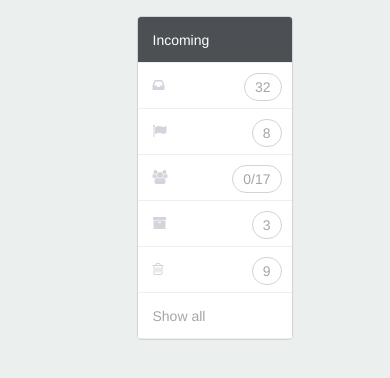
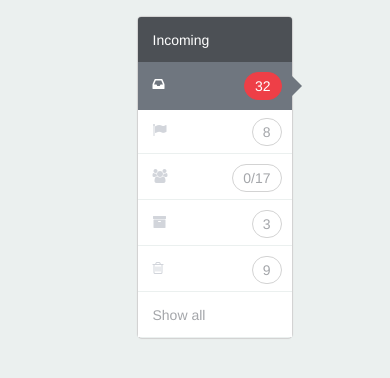
Before and after one commit to Fakhrudin-MFM/responsive_menu, a plain HTML site: page index.html in a window 390 px wide. In both pictures the pointer is over the link "32". Drawn offline with Linux system fonts and the light colour scheme.

Commit message:
Added arrow right and responsiveness

```diff
--- a/active.css
+++ b/active.css
@@ -1,8 +1,7 @@
 div.menu ul li.list-header {
-
   padding: 15px 10px 15px 15px;
   font-size: 14px;
-  margin-bottom: 1px;
+  margin-bottom: 0px;
   background-color: rgb(76,80,85);
   color: white;
   border-top-left-radius: 3px;
@@ -13,19 +12,17 @@ div.menu ul li a{
   width:100%;
   color:#6E757C;
   padding: 10px;
-  }
-div.menu ul li a:focus{
+}
+div.menu ul li a:hover{
   background-color: rgb(111,118,127);
   color:#fff;
 }
-
-div.menu ul li a:focus span.number{
+div.menu ul li a:hover span.number{
   background-color:rgb(238,63,71);
   border: solid 1px rgb(238,63,70);
 
-
 }
-div.menu ul li a:focus i{
+div.menu ul li a:hover i{
   color: white;
 
 }
--- a/index.html
+++ b/index.html
@@ -1,7 +1,6 @@
 <!DOCTYPE html>
 <html>
 <head>
-
   <title>Responsive Menu</title>
   <meta charset="UTF-8">
   <link rel="stylesheet" href="normalize.css" />
@@ -14,43 +13,51 @@
     <ul>
       <li class="list-header">Incoming <span>Messages</span>
       </li>
+
       <li>
+
         <a href="#" ><i class="fa fa-inbox"></i>
           <span class="text">New</span>
           <span class="number">32</span>
+
         </a>
+        <div class="arrow-right"></div>
+
       </li>
       <li>
         <a href="#"><i class="fa fa-flag"></i>
           <span class="text">Priority</span>
           <span class="number">8</span>
         </a>
+        <div class="arrow-right"></div>
       </li>
       <li>
         <a href="#"><i class="fa fa-users"></i>
           <span class="text">Assigned</span>
           <span class="number">0/17</span>
         </a>
+        <div class="arrow-right"></div>
       </li>
       <li>
         <a href="#"><i class="fa fa-archive"></i>
           <span class="text">Archived</span>
           <span class="number">3</span>
         </a>
+        <div class="arrow-right"></div>
       </li>
       <li>
         <a href="#"><i class="fa fa-trash-o"></i>
           <span class="text">Deleted</span>
           <span class="number">9</span>
         </a>
+        <div class="arrow-right"></div>
       </li>
       <li>
         <a class="show-all" href="#"><span class="text show">Show all</span>
         </a>
+        <div class="arrow-right"></div>
       </li>
     </ul>
-
   </div>
-
 </body>
 </html>
--- a/nonactive.css
+++ b/nonactive.css
@@ -5,7 +5,6 @@ body{
   background-color:#EBF0EF;
   font-family: helvetica, Georgia, Serif;
 }
-
 div.menu ul{
   width: 40%;
   border: solid 1px lightgrey;
@@ -29,7 +28,6 @@ div.menu li a:link{
 div.menu li a:visited{
   color: rgb(164,166,170);
 }
-
 div.menu li span.number{
   float: right;
   border: solid 1px lightgrey;
@@ -44,7 +42,21 @@ li a:link.show-all{
   padding: 15px;
   height: 45px;
 }
+li:hover div.arrow-right {
+  display: block;
+  width: 0;
+  height: 0;
+  border-top: 10px solid transparent;
+  border-bottom: 10px solid transparent;
+  border-left: 10px solid rgb(111,118,127);
+  float: right;
+  margin-right:-10px;
+  margin-top:14px;
+}
 
+li div.arrow-right{
+  display: none;
+}
 @media screen and (max-width: 400px) {
   .text{
     display: none;
```
Lines whose indentation alone changed are shown as unchanged.
